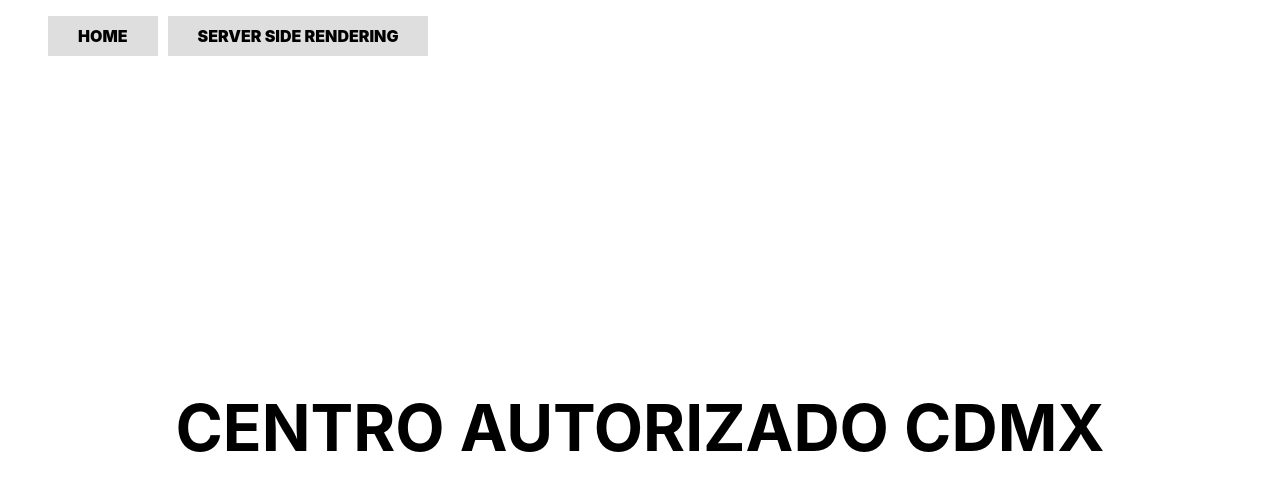
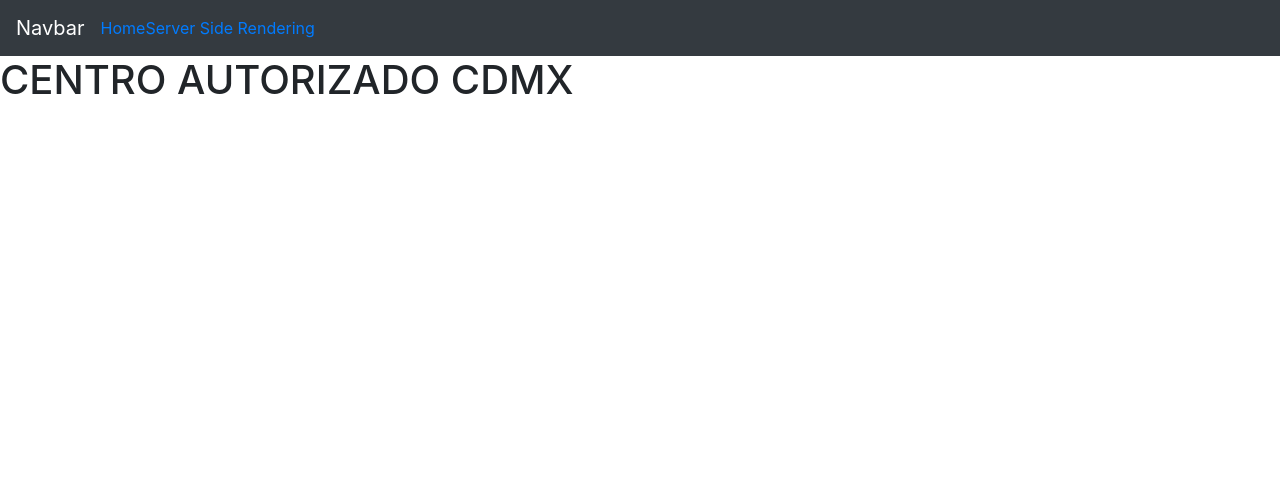
Before and after one commit to axelobscura/servicios, a Next.js app: page / in a window 1280 px wide. Shown: the top 490 px of the page. Built offline with nearby package versions, Linux system fonts and the light colour scheme.

Commit message:
Adding bootstrap

```diff
--- /dev/null
+++ b/components/Layout.js
@@ -0,0 +1,31 @@
+import Head from 'next/head';
+import Nav from './Nav';
+import Container from 'react-bootstrap/Container'
+import Row from 'react-bootstrap/Row'
+import Col from 'react-bootstrap/Col'
+
+export const siteTitle = 'Next.js Sample Website'
+
+export default function Layout({ children, home }) {
+    return (
+        <Container fluid={true} className="p-0 m-0">
+            <Head>
+                <title>{siteTitle}</title>
+                <link rel="icon" href="/favicon.ico" />
+                <meta name="description" content="Learn how to build a personal website using Next.js" />
+                <meta name="og:title" content={siteTitle} />
+                <meta name="twitter:card" content="summary_large_image" />
+            </Head>
+            <Row>
+                <Col>
+                    <Nav />
+                </Col>
+            </Row>
+            <Row>
+                <Col>
+                    {children}
+                </Col>
+            </Row>
+        </Container>
+    )
+}
--- a/components/Nav.js
+++ b/components/Nav.js
@@ -1,23 +1,22 @@
 import React from 'react';
 import Link from 'next/link';
+import Navbar from 'react-bootstrap/Navbar';
+import Nav from 'react-bootstrap/Nav';
 
-const Nav = () => {
+const Navegador = () => {
     return(
-        <nav>
-            <ul>
-                <li>
+        <Navbar bg="dark" variant="dark">
+            <Navbar.Brand href="#home">Navbar</Navbar.Brand>
+            <Nav className="mr-auto">
                 <Link href="/">
                     <a>Home</a>
                 </Link>
-                </li>
-                <li>
                 <Link href="/ssr-page">
                     <a>Server Side Rendering</a>
                 </Link>
-                </li>
-            </ul>
-        </nav>
+            </Nav>
+        </Navbar>
     )
 }
 
-export default Nav;
+export default Navegador;
--- a/package.json
+++ b/package.json
@@ -8,10 +8,10 @@
     "start": "next start"
   },
   "dependencies": {
-    "@material-ui/core": "^4.11.0",
-    "@material-ui/icons": "^4.9.1",
+    "bootstrap": "^4.5.2",
     "next": "9.5.3",
     "react": "16.13.1",
+    "react-bootstrap": "^1.3.0",
     "react-dom": "16.13.1"
   }
 }
--- a/pages/_app.js
+++ b/pages/_app.js
@@ -1,4 +1,5 @@
-import '../styles/globals.css'
+import '../styles/globals.css';
+import 'bootstrap/dist/css/bootstrap.min.css';
 
 function MyApp({ Component, pageProps }) {
   return <Component {...pageProps} />
--- a/pages/index.js
+++ b/pages/index.js
@@ -1,20 +1,17 @@
-import Head from 'next/head';
-import styles from '../styles/Home.module.css';
-import Nav from '../components/Nav';
+import Layout from '../components/layout'
+import Row from 'react-bootstrap/Row'
+import Col from 'react-bootstrap/Col'
 
 export default function Home() {
   return (
-    <div className={styles.container}>
-      <Head>
-        <title>Create Next App</title>
-        <link rel="icon" href="/favicon.ico" />
-      </Head>
-      <Nav />
-      <main className={styles.main}>
-        <h1 className={styles.title}>
-          CENTRO AUTORIZADO CDMX
-        </h1>
-      </main>
-    </div>
+    <Layout>
+      <Row>
+          <Col>
+            <h1>
+              CENTRO AUTORIZADO CDMX
+            </h1>
+          </Col>
+        </Row>
+    </Layout>
   )
 }
--- a/styles/globals.css
+++ b/styles/globals.css
@@ -14,25 +14,3 @@ a {
 * {
   box-sizing: border-box;
 }
-
-nav {
-  width: 100%;
-}
-
-nav ul {
-  list-style: none;
-}
-
-nav ul li {
-  position: relative;
-  float: left;
-}
-
-nav ul li a {
-  background-color: #dedede;
-  padding: 10px 30px;
-  margin-right: 10px;
-  font-weight: 900;
-  text-transform: uppercase;
-  display: block;
-}
```
Also changed, not shown: pages/ssr-page.js (+8 -6 lines), 1 other file (tests, documents, lock files or other folders). Lines whose indentation alone changed are shown as unchanged.
